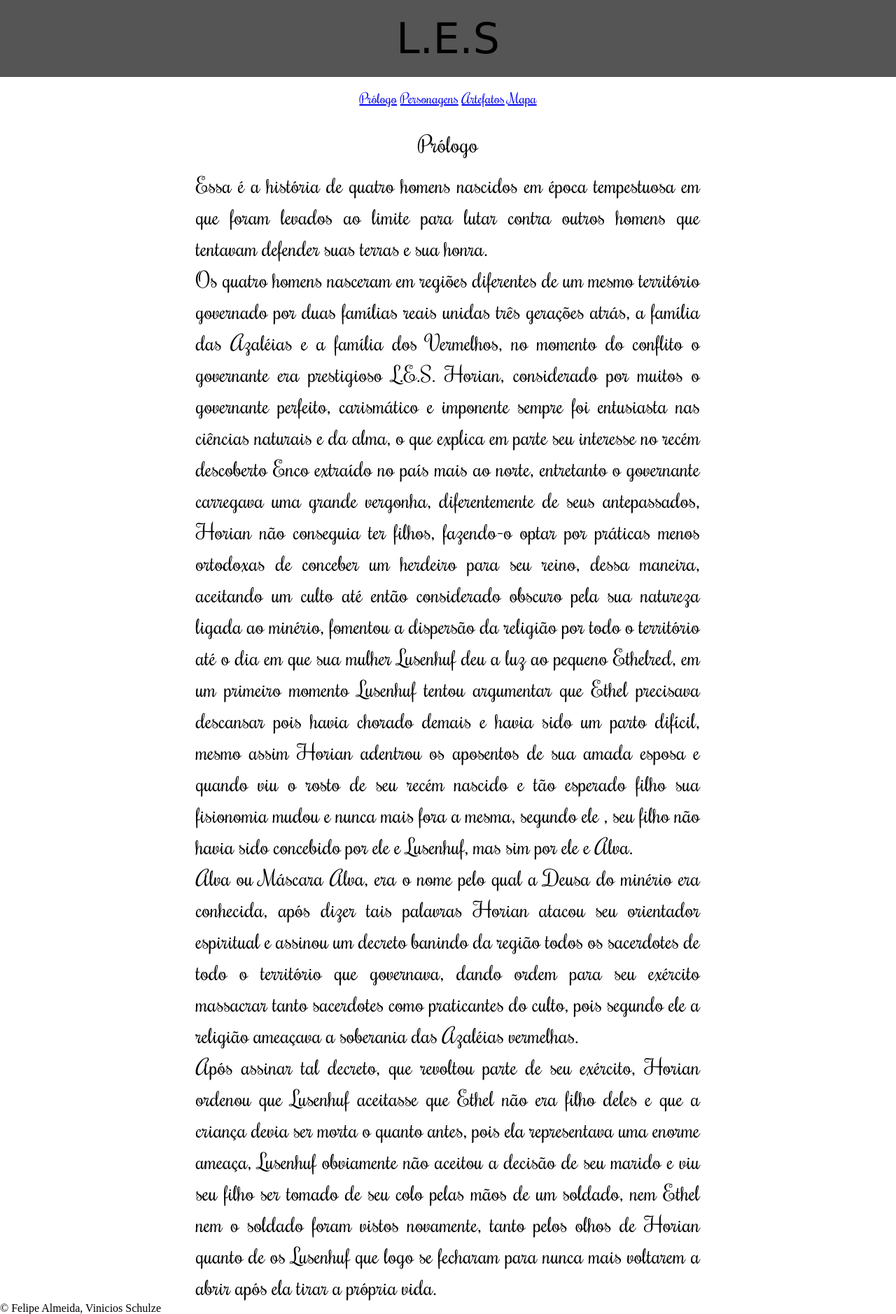
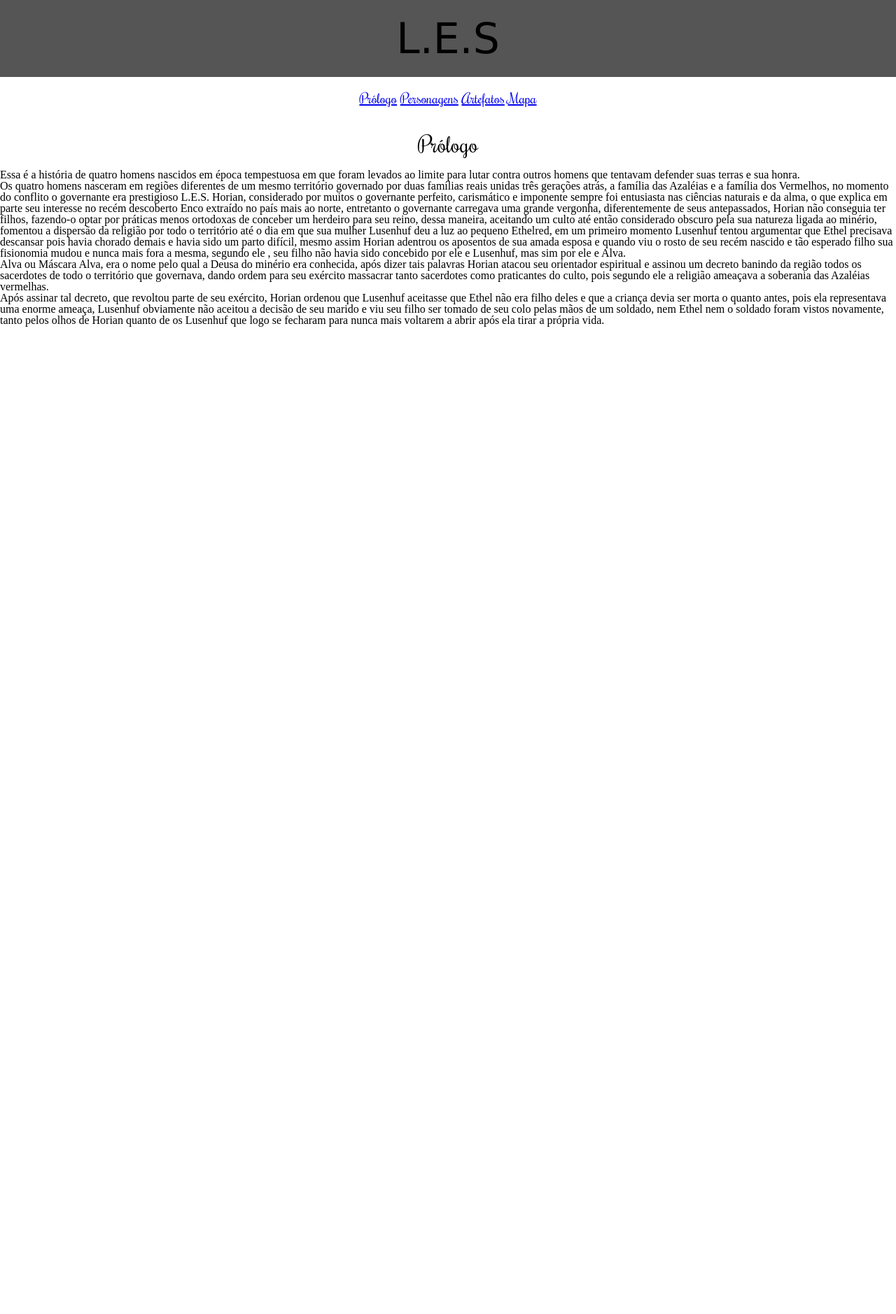
Before and after one commit to Letalin/rpg, a PHP site: page /html/wikia.html in a window 1280 px wide. Shown: the whole page at 70% size. After the commit the page ends 467 px from the top, so only its background shows below. Run offline with PHP 8.4, Linux system fonts and the light colour scheme; some web fonts are replaced.

Commit message:
corpo texto

```diff
--- a/css/prologo.css
+++ b/css/prologo.css
@@ -1,7 +1,7 @@
 .container {
     width: 720px;
     margin: auto;
-    text-align: justify;
+    text-align: center;
     line-height: 1.5;
     font-family: 'Rochester', cursive;
     font-size: 30px;
--- a/html/artefatos.html
+++ b/html/artefatos.html
@@ -6,6 +6,7 @@
     <meta name="viewport" content="width=device-width, initial-scale=1.0">
     <meta http-equiv="X-UA-Compatible" content="ie=edge">
     <link href="https://fonts.googleapis.com/css?family=Sancreek" rel="stylesheet">
+    <link href="https://fonts.googleapis.com/css?family=Rochester" rel="stylesheet">
     <link rel="icon" href="../img/enco.png">
     <link rel="stylesheet" href="../css/reset.css">
     <link rel="stylesheet" href="../css/site.css">
@@ -19,8 +20,8 @@
             <nav>
                 <ul>
                     <li><a href="../html/wikia.html">Prólogo</a></li>
-                    <li><a href="../html/personargens.html" target="_blank">Personagens</a></li>
-                    <li><a href="../html/armas_unicas.html" target="_blank">Artefatos</a></li>
+                    <li><a href="../html/personargens.html">Personagens</a></li>
+                    <li><a href="../html/artefatos.html">Artefatos</a></li>
                     <li><a href="../html/mapas.html" target="_blank">Mapa</a></li>
                 </ul>
             </nav>
--- a/html/mapas.html
+++ b/html/mapas.html
@@ -6,6 +6,7 @@
     <meta name="viewport" content="width=device-width, initial-scale=1.0">
     <meta http-equiv="X-UA-Compatible" content="ie=edge">
     <link href="https://fonts.googleapis.com/css?family=Sancreek" rel="stylesheet">
+    <link href="https://fonts.googleapis.com/css?family=Rochester" rel="stylesheet">
     <link rel="icon" href="../img/enco.png">
     <link rel="stylesheet" href="../css/reset.css">
     <link rel="stylesheet" href="../css/site.css">
--- a/html/personargens.html
+++ b/html/personargens.html
@@ -6,6 +6,7 @@
     <meta name="viewport" content="width=device-width, initial-scale=1.0">
     <meta http-equiv="X-UA-Compatible" content="ie=edge">
     <link href="https://fonts.googleapis.com/css?family=Sancreek" rel="stylesheet">
+    <link href="https://fonts.googleapis.com/css?family=Rochester" rel="stylesheet">
     <link rel="icon" href="../img/enco.png">
     <link rel="stylesheet" href="../css/reset.css">
     <link rel="stylesheet" href="../css/site.css">
--- a/html/wikia.html
+++ b/html/wikia.html
@@ -28,7 +28,7 @@
             </nav>
         </aside>
         <h1 class="titulo-pagina">Prólogo</h1>
-        <div class="container">
+        <div class="">
             <p>Essa é a história de quatro homens nascidos em época tempestuosa em que foram levados
                 ao limite para lutar contra outros homens que tentavam defender suas terras e sua honra.</p>
 
@@ -73,9 +73,6 @@
                 a abrir após ela tirar a própria vida. </p>
         </div>
     </main>
-    <footer>
-        &copy; Felipe Almeida, Vinicios Schulze
-    </footer>
 </body>
 
 </html>
```
